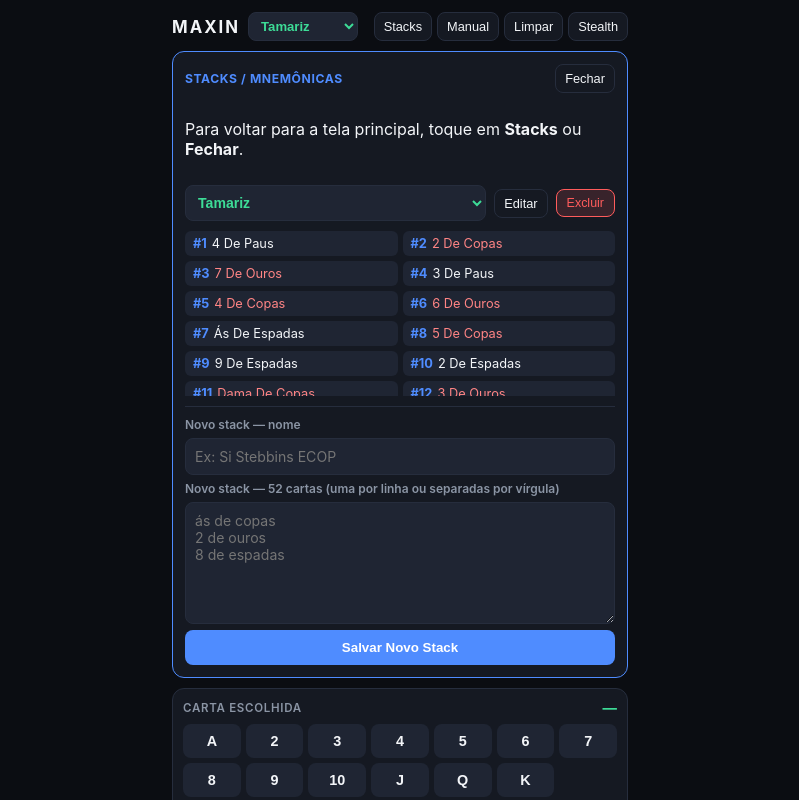
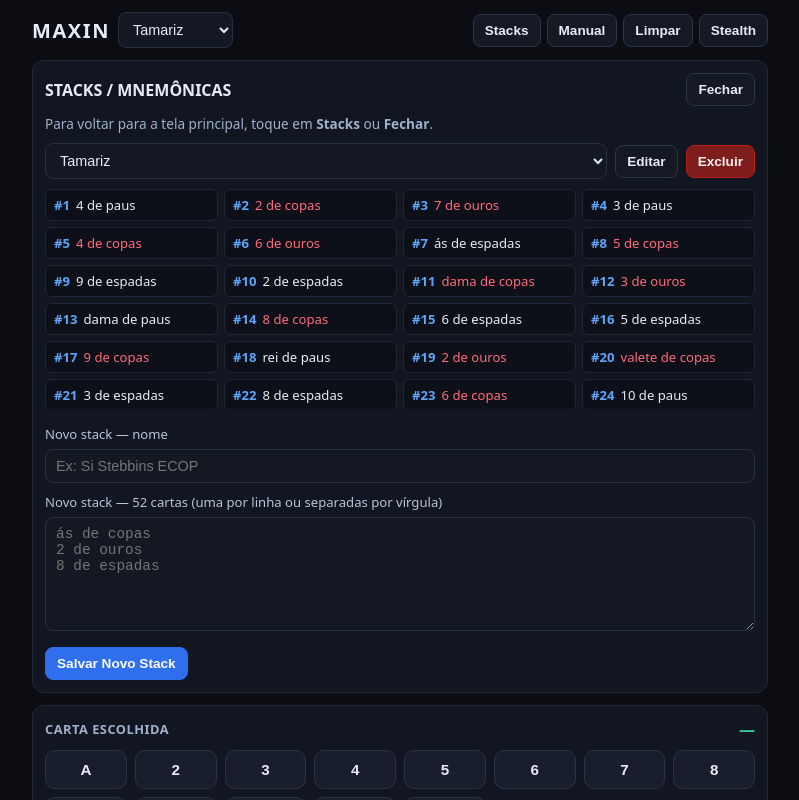
Before and after one commit to lnlmjack/Maxin, a plain HTML site: page index.html in a window 1280 px wide. Both pictures are taken after a click on the button "Stacks". Shown: the top 800 px of the page, without its empty margins (240-1039 px from the left). Drawn offline with Linux system fonts and the light colour scheme.

Commit message:
Update CSS styles for layout and design improvements
Refactor CSS styles for improved layout and design consistency.

```diff
--- a/style.css
+++ b/style.css
@@ -1,321 +1,305 @@
-:root {
-  --bg: #0b0d12;
-  --surface: #151922;
-  --surface-2: #1f2533;
-  --text: #f3f5f8;
-  --muted: #8b95a5;
-  --accent: #4f8cff;
-  --green: #3ddc97;
-  --amber: #f5b942;
-  --red: #ff5c5c;
-  --border: #262d3d;
+*,
+*::before,
+*::after {
+  box-sizing: border-box;
 }
 
-* {
-  box-sizing: border-box;
-  -webkit-tap-highlight-color: transparent;
+html,
+body {
+  margin: 0;
+  padding: 0;
+  background: #0b0d12;
+  color: #e6ebf5;
+  font-family: system-ui, -apple-system, BlinkMacSystemFont, "Segoe UI", Roboto, sans-serif;
+  overflow-x: hidden;
 }
 
-body {
-  margin: 0;
-  font-family: -apple-system, BlinkMacSystemFont, "Segoe UI", Roboto, sans-serif;
-  background: var(--bg);
-  color: var(--text);
+.hidden {
+  display: none !important;
 }
 
 .app {
-  max-width: 480px;
+  width: 100%;
+  max-width: 760px;
   margin: 0 auto;
   padding: 12px;
   display: flex;
   flex-direction: column;
-  gap: 10px;
+  gap: 12px;
 }
 
 .topbar {
+  width: 100%;
+  max-width: 100%;
   display: flex;
+  flex-wrap: wrap;
+  align-items: center;
   justify-content: space-between;
-  align-items: center;
-  gap: 6px;
+  gap: 8px;
 }
 
 .brand-row {
   display: flex;
+  flex-wrap: wrap;
   align-items: center;
   gap: 8px;
+  min-width: 0;
+  max-width: 100%;
 }
 
-.topbar h1 {
+.brand-row h1 {
   margin: 0;
-  font-size: 1.05rem;
-  letter-spacing: 2px;
+  font-size: 1.25rem;
+  letter-spacing: 0.08em;
 }
 
-.stack-select {
-  background: var(--surface-2);
-  color: var(--green);
-  border: 1px solid var(--border);
+.stack-select,
+.full-select,
+input[type="text"],
+textarea {
+  background: #141822;
+  color: #e6ebf5;
+  border: 1px solid #273043;
   border-radius: 8px;
-  padding: 5px 8px;
-  font-size: 0.82rem;
-  font-weight: 600;
+  padding: 8px 10px;
+  font-size: 0.9rem;
+  max-width: 100%;
 }
 
 .header-actions {
   display: flex;
-  gap: 5px;
+  flex-wrap: wrap;
+  align-items: center;
+  gap: 6px;
+  max-width: 100%;
 }
 
-button {
-  border: none;
+.header-actions button {
+  max-width: 100%;
+  white-space: nowrap;
+}
+
+.btn-ghost,
+.btn-primary,
+.btn-danger,
+.btn-stealth-exit {
   border-radius: 8px;
-  color: var(--text);
+  padding: 8px 11px;
+  font-size: 0.85rem;
+  font-weight: 600;
   cursor: pointer;
+  border: 1px solid #2c364b;
 }
 
 .btn-ghost {
-  background: var(--surface);
-  border: 1px solid var(--border);
-  padding: 6px 9px;
-  font-size: 0.8rem;
+  background: #141923;
+  color: #e6ebf5;
 }
 
 .btn-primary {
-  background: var(--accent);
-  color: #fff;
-  font-weight: 600;
-  padding: 10px 14px;
-  width: 100%;
+  background: #2f6fed;
+  border-color: #2f6fed;
+  color: #ffffff;
 }
 
 .btn-danger {
-  background: rgba(255, 92, 92, 0.15);
-  border: 1px solid var(--red);
-  color: var(--red);
-  padding: 6px 10px;
-  font-size: 0.78rem;
-  white-space: nowrap;
+  background: #7f1d1d;
+  border-color: #b91c1c;
+  color: #fef2f2;
 }
 
-.stacks-panel {
-  background: var(--surface);
-  border: 1px solid var(--accent);
+.stacks-panel,
+.picker-box,
+.result-panel {
+  width: 100%;
+  max-width: 100%;
+  background: #121620;
+  border: 1px solid #222a3a;
   border-radius: 12px;
   padding: 12px;
-  display: flex;
-  flex-direction: column;
-  gap: 10px;
 }
 
 .panel-top {
   display: flex;
+  align-items: center;
   justify-content: space-between;
-  align-items: center;
-  font-size: 0.76rem;
-  letter-spacing: 0.6px;
-  color: var(--accent);
+  gap: 8px;
+}
+
+.panel-hint {
+  margin: 8px 0 0;
+  font-size: 0.85rem;
+  color: #9fb0cc;
 }
 
 .row-gap {
   display: flex;
+  flex-wrap: wrap;
+  align-items: center;
   gap: 8px;
-  align-items: center;
+  margin-top: 10px;
+  max-width: 100%;
 }
 
 .full-select {
-  flex: 1;
-  padding: 8px;
-  border-radius: 8px;
-  border: 1px solid var(--border);
-  background: var(--surface-2);
-  color: var(--green);
-  font-size: 0.88rem;
-  font-weight: 600;
+  flex: 1 1 180px;
+  min-width: 0;
 }
 
 .order-list {
-  max-height: 165px;
+  margin-top: 10px;
+  max-height: 220px;
   overflow-y: auto;
   display: grid;
-  grid-template-columns: 1fr 1fr;
-  gap: 5px;
+  grid-template-columns: repeat(auto-fill, minmax(150px, 1fr));
+  gap: 6px;
 }
 
 .order-item {
-  background: var(--surface-2);
-  padding: 5px 8px;
+  background: #0d1018;
+  border: 1px solid #1f2736;
   border-radius: 6px;
-  font-size: 0.8rem;
+  padding: 6px 8px;
+  font-size: 0.82rem;
   display: flex;
-  gap: 5px;
-  text-transform: capitalize;
+  gap: 6px;
+}
+
+.order-item.red-suit {
+  color: #ff6b7a;
 }
 
 .order-num {
-  color: var(--accent);
+  color: #60a5fa;
   font-weight: 700;
 }
 
-.order-item.red-suit {
-  color: #ff8585;
-}
-
 .create-stack-box {
-  border-top: 1px solid var(--border);
-  padding-top: 10px;
+  margin-top: 12px;
   display: flex;
   flex-direction: column;
   gap: 6px;
 }
 
 .field-label {
-  font-size: 0.75rem;
-  color: var(--muted);
-  font-weight: 600;
-}
-
-input, textarea {
-  width: 100%;
-  padding: 9px;
-  border-radius: 8px;
-  border: 1px solid var(--border);
-  background: var(--surface-2);
-  color: var(--text);
-  font-size: 0.88rem;
-  font-family: inherit;
+  font-size: 0.82rem;
+  color: #b8c4d9;
+  margin-top: 4px;
 }
 
 .feedback {
   padding: 8px 10px;
   border-radius: 8px;
-  font-size: 0.8rem;
+  font-size: 0.85rem;
 }
 
 .feedback.error {
-  background: rgba(255, 92, 92, 0.15);
-  border: 1px solid var(--red);
-  color: #ff9c9c;
+  background: #3b1216;
+  border: 1px solid #991b1b;
+  color: #fecaca;
 }
 
 .feedback.ok {
-  background: rgba(61, 220, 151, 0.15);
-  border: 1px solid var(--green);
-  color: var(--green);
+  background: #103224;
+  border: 1px solid #15803d;
+  color: #bbf7d0;
 }
 
-.picker-box {
-  background: var(--surface);
-  border: 1px solid var(--border);
-  border-radius: 12px;
-  padding: 10px;
+.manual-body {
+  margin-top: 10px;
+  display: flex;
+  flex-direction: column;
+  gap: 6px;
+  font-size: 0.88rem;
+  line-height: 1.45;
+}
+
+.manual-body h3 {
+  margin: 8px 0 2px;
+  font-size: 0.95rem;
+  color: #93c5fd;
+}
+
+.manual-body p {
+  margin: 0;
 }
 
 .box-header {
   display: flex;
+  align-items: center;
   justify-content: space-between;
-  align-items: center;
-  margin-bottom: 8px;
+  gap: 8px;
+  margin-bottom: 10px;
 }
 
 .step-tag {
-  font-size: 0.72rem;
-  letter-spacing: 0.7px;
-  color: var(--muted);
-  font-weight: 600;
+  font-size: 0.8rem;
+  font-weight: 700;
+  letter-spacing: 0.04em;
+  color: #9fb0cc;
 }
 
 .picked-name {
-  font-size: 0.9rem;
-  color: var(--green);
-  text-transform: capitalize;
+  color: #34d399;
 }
 
 .grid-values {
   display: grid;
-  grid-template-columns: repeat(7, 1fr);
-  gap: 5px;
-  margin-bottom: 6px;
-}
-
-.val-btn {
-  background: var(--surface-2);
-  padding: 8px 0;
-  font-weight: 700;
-  font-size: 0.9rem;
-  border: 1px solid transparent;
-}
-
-.val-btn.active {
-  border-color: var(--accent);
-  background: rgba(79, 140, 255, 0.25);
+  grid-template-columns: repeat(auto-fill, minmax(78px, 1fr));
+  gap: 8px;
+  margin-bottom: 8px;
 }
 
 .grid-suits {
   display: grid;
-  grid-template-columns: repeat(4, 1fr);
-  gap: 6px;
+  grid-template-columns: repeat(4, minmax(0, 1fr));
+  gap: 8px;
 }
 
+.val-btn,
 .suit-btn {
-  background: var(--surface-2);
-  padding: 8px 0;
-  font-size: 1.2rem;
-  border: 1px solid transparent;
+  background: #181e2c;
+  color: #e6ebf5;
+  border: 1px solid #2a3448;
+  border-radius: 10px;
+  padding: 10px 6px;
+  font-size: 0.95rem;
+  font-weight: 700;
+  cursor: pointer;
+  min-width: 0;
 }
 
 .suit-btn.red {
-  color: var(--red);
+  color: #ff6b7a;
 }
 
+.val-btn.active,
 .suit-btn.active {
-  border-color: var(--accent);
-  background: rgba(79, 140, 255, 0.25);
-}
-
-.result-panel {
-  background: var(--surface);
-  border: 1px solid var(--accent);
-  border-radius: 12px;
-  padding: 12px;
+  background: #2563eb;
+  border-color: #60a5fa;
+  color: #ffffff;
 }
 
 .positions-row {
   display: grid;
-  grid-template-columns: 1fr 1fr;
-  gap: 8px;
-  margin-bottom: 12px;
+  grid-template-columns: repeat(2, minmax(0, 1fr));
+  gap: 10px;
+  margin-bottom: 10px;
 }
 
 .pos-card {
+  background: #0d1018;
+  border: 1px solid #232c3d;
   border-radius: 10px;
   padding: 10px;
-  text-align: center;
-}
-
-.pos-card.primary {
-  background: var(--accent);
-  color: #fff;
-}
-
-.pos-card.secondary {
-  background: var(--surface-2);
-  border: 1px solid var(--border);
-}
-
-.pos-card small {
-  display: block;
-  font-size: 0.68rem;
-  letter-spacing: 0.6px;
-  opacity: 0.85;
+  display: flex;
+  flex-direction: column;
+  align-items: center;
+  gap: 2px;
 }
 
 .pos-card strong {
-  font-size: 1.7rem;
-  line-height: 1.2;
-}
-
-.pos-card span {
-  font-size: 0.85rem;
+  font-size: 1.5rem;
 }
 
 .phrases-stack {
@@ -325,78 +309,41 @@ input, textarea {
 }
 
 .phrase-box {
-  background: var(--surface-2);
-  border-radius: 8px;
-  padding: 10px 12px;
-}
-
-.phrase-box.top-box {
-  border-left: 3px solid var(--green);
-}
-
-.phrase-box.bottom-box {
-  border-left: 3px solid var(--amber);
-}
-
-.phrase-box.top-box small {
-  display: block;
-  font-size: 0.7rem;
-  letter-spacing: 0.6px;
-  color: var(--green);
-  font-weight: 700;
-  margin-bottom: 4px;
-}
-
-.phrase-box.bottom-box small {
-  display: block;
-  font-size: 0.7rem;
-  letter-spacing: 0.6px;
-  color: var(--amber);
-  font-weight: 700;
-  margin-bottom: 4px;
+  background: #0d1018;
+  border: 1px solid #232c3d;
+  border-radius: 10px;
+  padding: 10px;
 }
 
 .phrase-main {
-  font-size: 1rem;
+  margin-top: 4px;
   font-weight: 700;
-  color: #fff;
-  margin-bottom: 4px;
 }
 
 .phrase-sub {
-  font-size: 0.78rem;
-  color: var(--muted);
+  margin-top: 2px;
+  font-size: 0.82rem;
+  color: #9fb0cc;
 }
 
 .stealth-overlay {
   position: fixed;
   inset: 0;
-  background: #050505;
-  color: #777;
-  padding: 24px;
-  z-index: 60;
+  background: #080a0f;
+  color: #e6ebf5;
+  padding: 16px;
+  z-index: 999;
+  overflow-y: auto;
 }
 
 .stealth-header {
   display: flex;
   justify-content: space-between;
   align-items: center;
-  border-bottom: 1px solid #181818;
-  padding-bottom: 10px;
-  margin-bottom: 16px;
-}
-
-.btn-stealth-exit {
-  background: transparent;
-  color: #444;
-  font-size: 0.8rem;
+  margin-bottom: 14px;
 }
 
 .stealth-note {
   font-size: 0.95rem;
-  line-height: 1.7;
+  line-height: 1.6;
 }
-
-.hidden {
-  display: none !important;
-}
```
